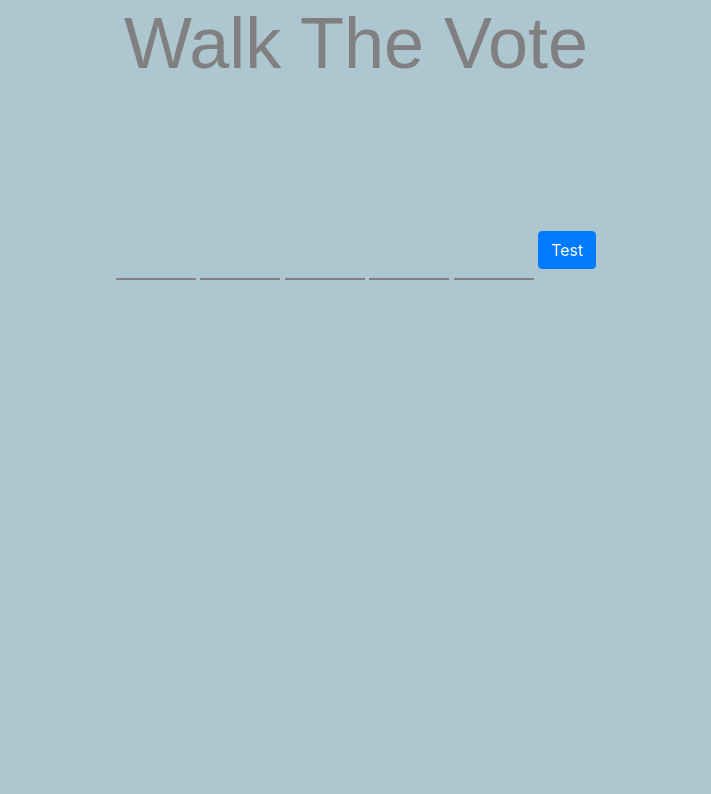
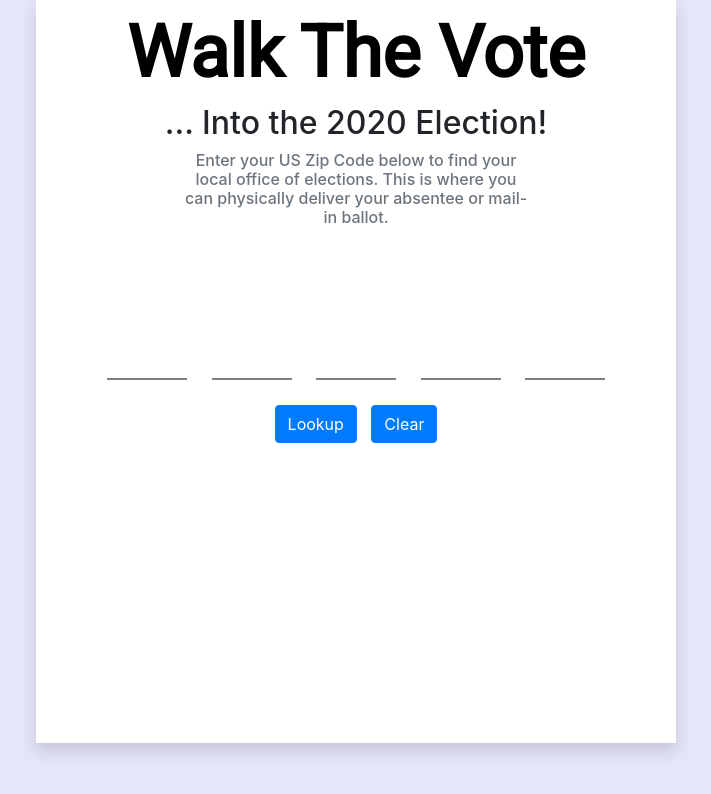
Before and after one commit to Acesonnall/WalkTheVote, a website: page app/frontend/index.html in a window 1280 px wide. Shown: the whole page, without its empty margins (284-995 px from the left). Drawn offline with nearby package versions, Linux system fonts and the light colour scheme.

Commit message:
walk the vote site latest

```diff
--- a/app/frontend/css/styles.css
+++ b/app/frontend/css/styles.css
@@ -1,17 +1,43 @@
 body {
-  background-color: #AEC6CF !important;
+  /*background-color: #F0EAD6 !important;*/
+  background-color: #E6e6fa !important;
+}
+
+.master-container {
+  padding: 10px 25px;
+  width: 50%;
+  margin: 0 auto;
+  margin-top: 0px;
+  background-color: white;
+  /* margin-top: 25px; */
+  display: flex;
+  flex-direction: column;
+  justify-content: center;
+  align-items: center;
+  padding-bottom: 275px;
 }
 
 .wtv-header {
   text-align:center;
-  font-family: arial;
-  color: gray;
+  font-family: 'Roboto', sans-serif;
+  color: black;
   font-size: 72px;
+  font-weight:bold;
+  /* padding: 25px;   */
+}
+
+.wtv-subsubheader {
+  font-size: 16px;
+  width: 58%;
+  text-align:center;
 }
 
 .wtv-zip-wrapper {
-  text-align:center;
-  margin-top:100px;
+  margin-top:50px;
+  display: flex;
+  flex-direction: column;
+  justify-content: center;
+  align-items: center;
 }
 
 input[type=number] {
@@ -24,7 +50,18 @@ input {
   border-color: gray;
   font-size: 60px !important;
   width: 80px;
-  background-color: #AEC6CF;
+  /* background-color: #F0eAD6; */
+  background-color: transparent;
+  padding-left: 25px;
+  margin: 0 10px !important;
+}
+
+.btn-wrapper {
+  padding: 20px;
+}
+
+.btn-wrapper .btn {
+  margin: 5px;
 }
 
 input::-webkit-outer-spin-button,
@@ -40,7 +77,7 @@ input::-webkit-inner-spin-button {
   width: 120px;
   height: 120px;
   animation: spin 2s linear infinite;
-  margin: 75px auto;
+  margin: 50px auto;
   display:none;
 }
 
@@ -58,6 +95,29 @@ input::-webkit-inner-spin-button {
   display:none;
 }
 
+.county-name-wrapper {
+  width: auto;
+  margin: 0 auto;
+  padding-top: 20px;
+  color: #6c757d;
+}
+
 .county-name {
   font-weight: bold;
+  font-size: 24px;
+  color: black;
 }
+
+.results {
+  font-size:16px;
+  padding-left:23%;
+}
+
+.individual-result {
+  display: flex;
+  justify-content: space-around;
+}
+
+.contact-header {
+  font-weight: bold;
+}
--- a/app/frontend/index.html
+++ b/app/frontend/index.html
@@ -17,28 +17,48 @@
         <!-- JS, Popper.js, and jQuery -->
         <script src="https://cdn.jsdelivr.net/npm/popper.js@1.16.1/dist/umd/popper.min.js" integrity="sha384-9/reFTGAW83EW2RDu2S0VKaIzap3H66lZH81PoYlFhbGU+6BZp6G7niu735Sk7lN" crossorigin="anonymous"></script>
         <script src="https://stackpath.bootstrapcdn.com/bootstrap/4.5.2/js/bootstrap.min.js" integrity="sha384-B4gt1jrGC7Jh4AgTPSdUtOBvfO8shuf57BaghqFfPlYxofvL8/KUEfYiJOMMV+rV" crossorigin="anonymous"></script>
+
+        <!-- Custom Fonts-->
+        <link href="https://fonts.googleapis.com/css2?family=Roboto&display=swap" rel="stylesheet">
     </head>
     <body>
+        <div class="master-container shadow">
             <h1 class="wtv-header">
                 Walk The Vote
             </h1>
+            <h2 class="wtv-subheader">
+                ... Into the 2020 Election!
+            </h2>
+            <h3 class="wtv-subsubheader text-muted">
+                Enter your US Zip Code below to find your local office of elections. This is where you can physically deliver your absentee or mail-in ballot.
+            </h3>
             <div class="wtv-zip-wrapper">
-            <input required type="number" name="zip1" id="zip1">
+                <div class="zip-wrapper">
+                    <input type="number" name="zip1" id="zip1">
                     <input type="number" name="zip2" id="zip2">
                     <input type="number" name="zip3" id="zip3">
                     <input type="number" name="zip4" id="zip4">
                     <input type="number" name="zip5" id="zip5">
-            <button class="btn btn-primary" onclick="consolidateZipInputs()">Test</button>
+                </div>
+                <div class="btn-wrapper">
+                    <button class="btn btn-primary" onclick="consolidateZipInputs()">Lookup</button>
+                    <button class="btn btn-primary" onclick="clearZipFields()">Clear</button>
+                </div>
             </div>
             <div class="wtv-loader"></div>
-        <div class="wtv-results-wrapper card hidden">
-            <div class="card-body">
-                <h5 class="card-title">Election Office Lookup Results</h5>
-                <h6 class="card-subtitle mb-2 text-muted">
-                    Zip code: <span class="zip-text"></span>
-                </h6>
-                <div class="county-name"></div>
+            <div class="wtv-results-wrapper card shadow-sm hidden">
+                <h5 class="card-header">
+                    Your Election Office Jurisdiction
+                    <span class="results text-muted">
+                        Results for: <span class="zip-text"></span>
+                    </span>
+                </h5>
+                <div class="county-name-wrapper"><span class="county-name"></span></span></div>
+                <div class="card-body individual-result">
                     <div class="address-wrapper">
+                        <div class="supervisor-info">
+                            <span class="super-name"></span>, <span class="super-title"></span>
+                        </div>
                         <div class="location-name"></div>
                         <div class="street-number-name"></div>
                         <div class="apt-unit"></div>
@@ -46,9 +66,8 @@
                             <span class="city"></span>, <span class="state"></span> <span class="zipcode"></span>
                         </div>
                     </div>
-                <div class="supervisor-info">
-                    <span class="super-name"></span>, <span class="super-title"></span>
-                </div>
+                    <div class="contact-info-wrapper">
+                        <div class="contact-header">Contact Info:</div>
                         <div class="phone-number"></div>
                         <div class="email-wrapper">
                             <a href="" class="email"></a>
@@ -58,5 +77,7 @@
                         </div>
                     </div>
                 </div>
+            </div>
+        </div>
     </body>
 </html>
--- a/app/frontend/js/electionSaver.js
+++ b/app/frontend/js/electionSaver.js
@@ -5,6 +5,12 @@ function consolidateZipInputs() {
         res += $(this).val();
     });
     handleZipCode(res);
+}
+
+function clearZipFields() {
+    $("input").each(function() {
+        $(this).val("");
+    });
 }
 
 function hideLoader() {
```
Lines whose indentation alone changed are shown as unchanged.
